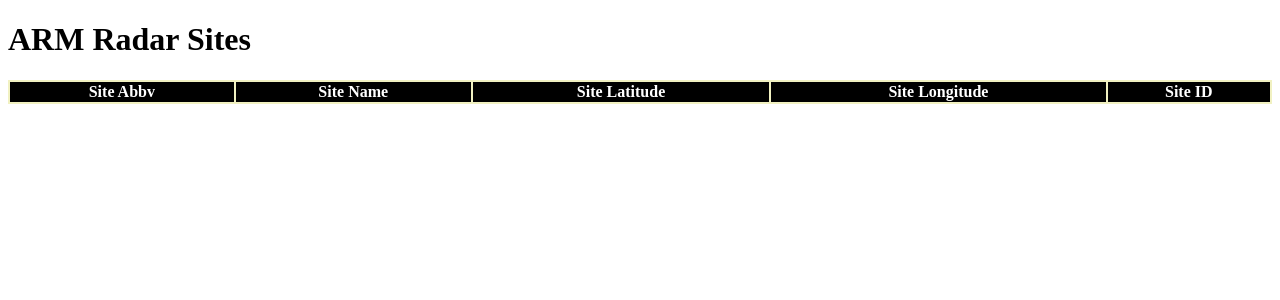
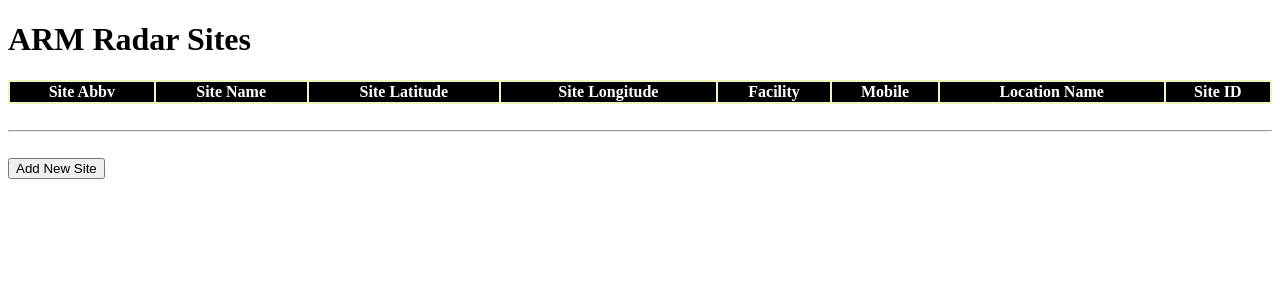
Before and after one commit to ARM-DOE/warno, a Flask app: page /sites in a window 1280 px wide. Shown: the top 300 px of the page. Run offline with Flask 2, Linux system fonts and the light colour scheme; data that the repository does not hold is empty; some libraries are stand-ins or nearby versions.

Commit message:
Created-updated views and that RadarStatusMonitor.py to allow listing and creation of sites, users and instruments

```diff
--- a/RadarStatusMonitor.py
+++ b/RadarStatusMonitor.py
@@ -1,4 +1,5 @@
-from flask import Flask, g, render_template
+from flask import Flask, g, render_template, \
+                    request, redirect, url_for
 import psycopg2
 
 DB_HOST = '192.168.50.100'
@@ -26,11 +27,39 @@
         db.close()
 
 
+
+
+@app.route('/users/new', methods=['GET', 'POST'])
+def new_user():
+    #Add a new user to Warno
+    cur = g.db.cursor()
+    if request.method == 'POST':
+        #? Values need validation
+        name = request.form.get('name')
+        email = request.form.get('email')
+        location = request.form.get('location')
+        position = request.form.get('position')
+        password = request.form.get('password')
+
+        cur.execute('''INSERT INTO users(name, "e-mail", location, position, password, authorizations)
+                    VALUES (%s, %s, %s, %s, %s, %s)''', (name, email, location, position, password, "None"))
+        cur.execute('COMMIT')
+
+        return redirect(url_for("show_users"))
+
+    if request.method == 'GET':
+        return render_template('new_user.html')
+
+
 @app.route('/users')
 def show_users():
     cur = g.db.cursor()
-    cur.execute('SELECT * FROM users')
-    users = [dict(name=row[1], email=row[2], location=row[3], id=row[0]) for row in cur.fetchall()]
+
+    #?Dangerous query?
+    # Create the list of users for the html table
+    cur.execute('SELECT user_id, name, "e-mail", location, position FROM users')
+    users = [dict(name=row[1], email=row[2], location=row[3], position=row[4], id=row[0]) for row in cur.fetchall()]
+
     return render_template('users_template.html', users=users)
 
 
@@ -44,15 +73,91 @@
                4: "IN-UPGRADE",
                5: "TRANSIT"}
 
+@app.route('/instruments/new', methods=['GET', 'POST'])
+def new_instrument():
+    #Add a new user to Warno
+    cur = g.db.cursor()
+    if request.method == 'POST':
+        #? Values need validation
+        abbv = request.form.get('abbv')
+        name = request.form.get('name')
+        itype = request.form.get('itype')
+        vendor = request.form.get('vendor')
+        description = request.form.get('description')
+        frequency_band = request.form.get('frequency_band')
+        site = request.form.get('site')
+
+        cur.execute('''INSERT INTO instruments(name_short, name_long, type, vendor, description, frequency_band, site_id)
+                    VALUES (%s, %s, %s, %s, %s, %s, %s)''', (abbv, name, itype, vendor, description, frequency_band, site))
+        cur.execute('COMMIT')
+
+        return redirect(url_for("show_instruments"))
+
+    if request.method == 'GET':
+        # Create a set of sites and their ids for the dropdown in the add user form
+        cur.execute('''SELECT site_id, name_short FROM sites ''')
+        sites = [dict(id=row[0], name=row[1]) for row in cur.fetchall()]
+        return render_template('new_instrument.html', sites=sites)
+
+@app.route('/instruments')
+def show_instruments():
+    #List Instruments
+    cur = g.db.cursor()
+
+    #?Dangerous query?
+    # Create the list of users for the html table
+    cur.execute('''SELECT i.instrument_id, i.name_short, i.name_long, i.type,
+                i.vendor, i.description, i.frequency_band, s.name_short FROM instruments i
+                JOIN sites s ON (i.site_id = s.site_id)''')
+    instruments = [dict(abbv=row[1], name=row[2], type=row[3], vendor=row[4], description=row[5],
+                    frequency_band=row[6], location=row[7], id=row[0]) for row in cur.fetchall()]
+
+    return render_template('instrument_list.html', instruments=instruments)
+
+@app.route('/sites/new', methods=['GET', 'POST'])
+def new_site():
+    #Add a new site to Warno
+
+    if request.method == 'POST':
+        #? Values need validation
+        abbv = request.form.get('abbv')
+        name = request.form.get('name')
+        lat = request.form.get('lat')
+        lon = request.form.get('lon')
+        facility = request.form.get('facility')
+        mobile = request.form.get('mobile')
+        location_name = request.form.get('location_name')
+
+        #If the "mobile" box was checked in new_site, mobile is True. Else, false
+        if mobile == "on":
+            mobile = True;
+        else:
+            mobile = False;
+
+        #? Needs expansion for decimals/negatives
+        if lat.isdigit() and lon.isdigit():
+            cur = g.db.cursor()
+            cur.execute('''INSERT INTO sites(name_short, name_long, latitude, longitude, facility, mobile, location_name)
+                        VALUES (%s, %s, %s, %s, %s, %s, %s)''', (abbv, name, lat, lon, facility, mobile, location_name))
+            cur.execute('COMMIT')
+
+            return redirect(url_for("show_sites"))
+        else:
+            return redirect(url_for("new_site", error="Fields formatted incorrectly"))
+
+    if request.method == 'GET':
+        error = request.args.get('error')
+        return render_template('new_site.html', error= error)
 
 @app.route('/sites')
 def show_sites():
     cur = g.db.cursor()
-    sql_query = 'SELECT s.name_short, s.name_long, s.latitude, s.longitude, s.site_id FROM sites s'
+    sql_query = '''SELECT s.name_short, s.name_long, s.latitude, s.longitude,
+                    s.facility, s.mobile, s.location_name, s.site_id FROM sites s'''
     cur.execute(sql_query)
-    sites = [dict(abbv=row[0], name=row[1], latitude=row[2], longitude = row[3], id=row[4]) for row in cur.fetchall()]
+    sites = [dict(abbv=row[0], name=row[1], latitude=row[2], longitude = row[3], facility=row[4],
+             mobile=row[5], location_name=row[6],id=row[7]) for row in cur.fetchall()]
     return render_template('site_list.html', sites=sites)
-
 
 @app.route('/radar_status')
 def show_radar_status():
@@ -95,4 +200,4 @@
 
 
 if __name__ == '__main__':
-    app.run(debug=True, host='0.0.0.0')
+    app.run(debug=True, host='0.0.0.0', port=5555)
--- a/templates/site_list.html
+++ b/templates/site_list.html
@@ -18,6 +18,9 @@
         <th> Site Name</th>
         <th> Site Latitude</th>
         <th> Site Longitude</th>
+        <th> Facility</th>
+        <th> Mobile</th>
+        <th> Location Name</th>
         <th> Site ID </th>
     </tr>
     {%  for site in sites %}
@@ -26,10 +29,28 @@
         <td>{{ site.name }}</td>
         <td>{{ site.latitude }}</td>
         <td>{{ site.longitude }}</td>
+        <td>{{ site.facility }}</td>
+        {% if site.mobile %}
+        <td>Yes</td>
+        {% else %}
+        <td>No</td>
+        {% endif %}
+        <td>{{ site.location_name }}</td>
         <td>{{ site.id }}</td>
     </tr>
     {% endfor %}
 </table>
+
+<br>
+<hr>
+<br>
+
+<form action="{{ url_for('new_site') }}" method="get">
+  <input type="submit" id="new-site-redirect-button"
+         value="Add New Site"/>
+</form>
+
+
 </div>
 {##}
 {#<dialog id="addSiteDialog">#}
```
Also changed, not shown: templates/instrument_list.html (added, +51 -0 lines), templates/new_instrument.html (added, +50 -0 lines), templates/new_site.html (added, +50 -0 lines), templates/new_user.html (added, +40 -0 lines), templates/users_template.html (+9 -43 lines).
